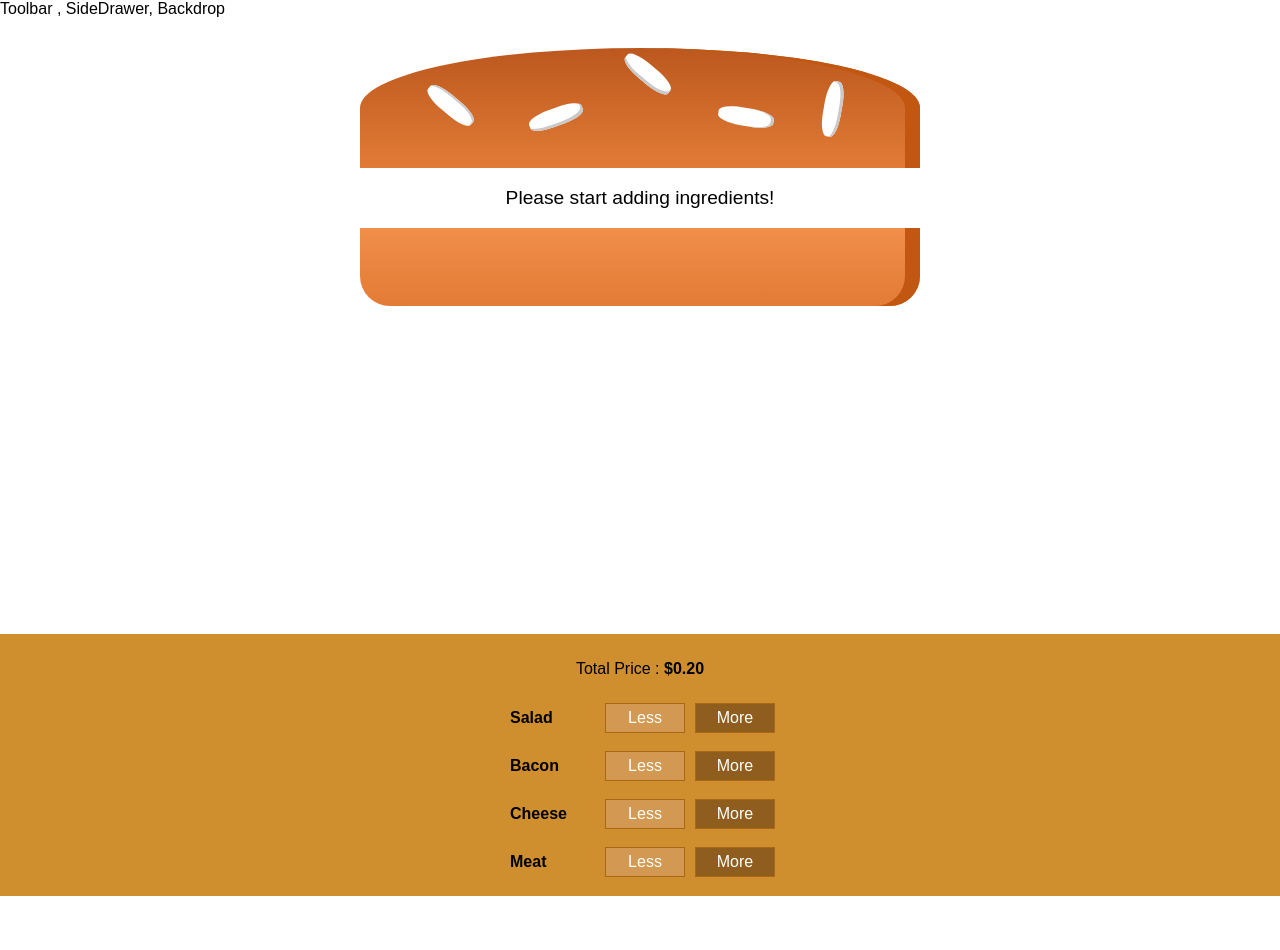
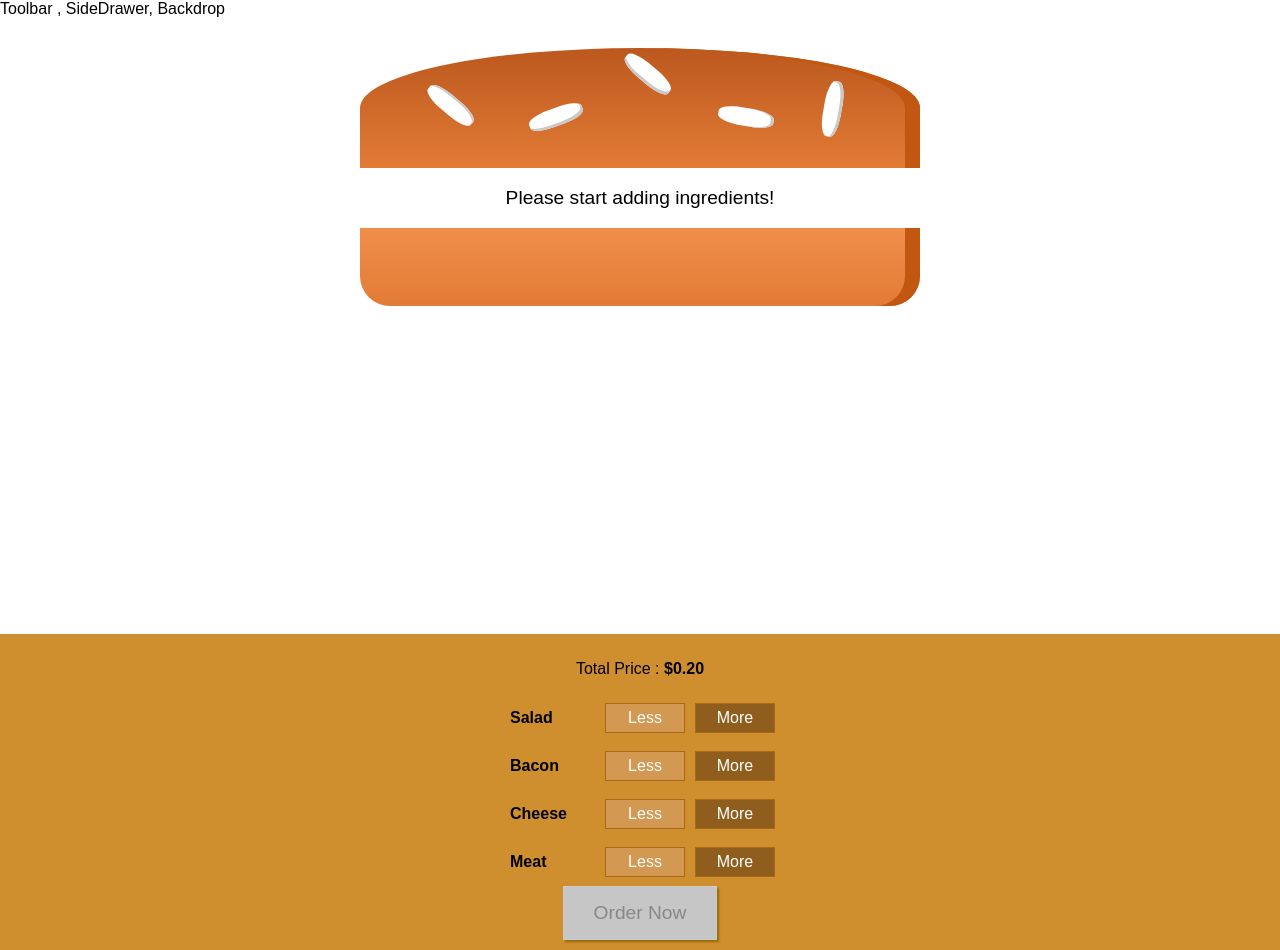
Before and after one commit to devferret/react-burger-builder, a React app: page / in a window 1280 px wide. Before the commit the page ends 896 px from the top, so only its background shows below. Built offline with nearby package versions, Linux system fonts and the light colour scheme.

Commit message:
Adding the order button.

```diff
--- a/src/components/Burger/BuildControls/BuildControls.css
+++ b/src/components/Burger/BuildControls/BuildControls.css
@@ -8,3 +8,44 @@
   margin: auto;
   padding: 10px 0;
 }
+
+.OrderButton {
+  background-color: #DAD735;
+  outline: none;
+  cursor: pointer;
+  border: 1px solid #966909;
+  color: #966909;
+  font-family: inherit;
+  font-size: 1.2em;
+  padding: 15px 30px;
+  box-shadow: 2px 2px 2px #966909;
+}
+
+.OrderButton:hover, .OrderButton:active {
+  background-color: #A0DB41;
+  border: 1px solid #966909;
+  color: #966909;
+}
+
+.OrderButton:disabled {
+  background-color: #C7C6C6;
+  cursor: not-allowed;
+  border: 1px solid #ccc;
+  color: #888888;
+}
+
+.OrderButton:not(:disabled) {
+  animation: enable 0.3s linear;
+}
+
+@keyframes enable {
+  0% {
+      transform: scale(1);
+  }
+  60% {
+      transform: scale(1.1);
+  }
+  100% {
+      transform: scale(1);
+  }
+}
--- a/src/components/Burger/BuildControls/BuildControls.js
+++ b/src/components/Burger/BuildControls/BuildControls.js
@@ -18,19 +18,26 @@
       <strong> ${props.totalPrice.toFixed(2)}</strong>
     </p>
     {
-      controls.map(ctrl => (
-        <BuildControl
+      controls.map(ctrl =>
+        (<BuildControl
           key={ctrl.type}
           label={ctrl.label}
           addIngredient={() => props.addIngredient(ctrl.type)}
           removeIngredient={() => props.removeIngredient(ctrl.type)}
         />))
     }
+    <button
+      className={classes.OrderButton}
+      disabled={!props.purchasable}
+    >
+      Order Now
+    </button>
   </div>
 );
 
 buildControls.propTypes = {
   totalPrice: PropTypes.number.isRequired,
+  purchasable: PropTypes.bool.isRequired,
 };
 
 export default buildControls;
--- a/src/containers/BurgerBuilder/BurgerBuilder.js
+++ b/src/containers/BurgerBuilder/BurgerBuilder.js
@@ -20,6 +20,7 @@
       meat: 0,
     },
     totalPrice: 0.2,
+    purchasable: false,
   }
 
   addIngredient = (type) => {
@@ -31,6 +32,7 @@
   }
 
   updateIngredient = (type, value) => {
+    // Update ingredient count
     const oldCount = this.state.ingredients[type];
     const newCount = oldCount + value;
     if (newCount < 0) return;
@@ -39,11 +41,19 @@
     };
     newIngredients[type] = newCount;
 
+    // Update total price
     const oldPrice = this.state.totalPrice;
     const newPrice = oldPrice + (value * INGREDIENTS_PRICE[type]);
+
+    // Update purchasable
+    const totalIngredients = Object.keys(newIngredients)
+      .map(key => newIngredients[key])
+      .reduce((accumulator, currentValue) => accumulator + currentValue);
+
     this.setState({
       ingredients: newIngredients,
       totalPrice: newPrice,
+      purchasable: totalIngredients > 0,
     });
   }
 
@@ -55,6 +65,7 @@
           totalPrice={this.state.totalPrice}
           addIngredient={this.addIngredient}
           removeIngredient={this.removeIngredient}
+          purchasable={this.state.purchasable}
         />
       </Aux>
     );
```
